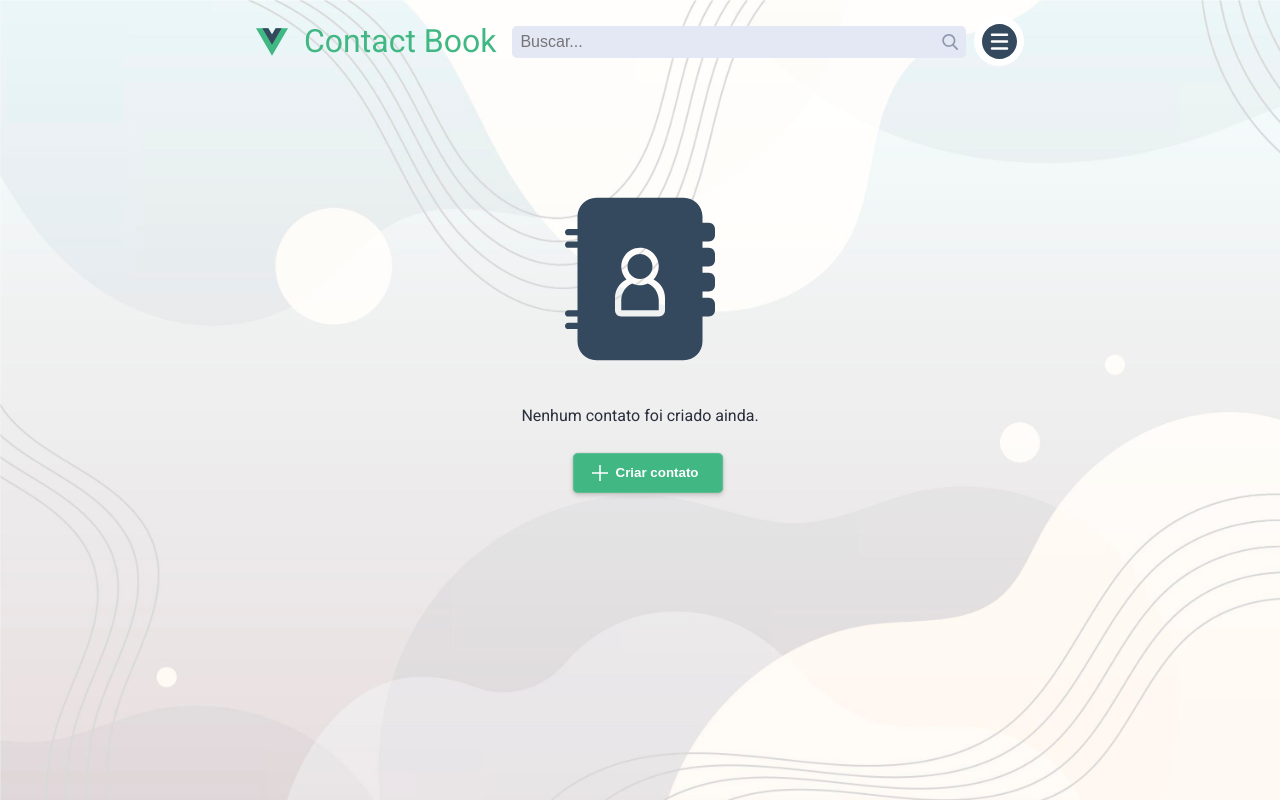
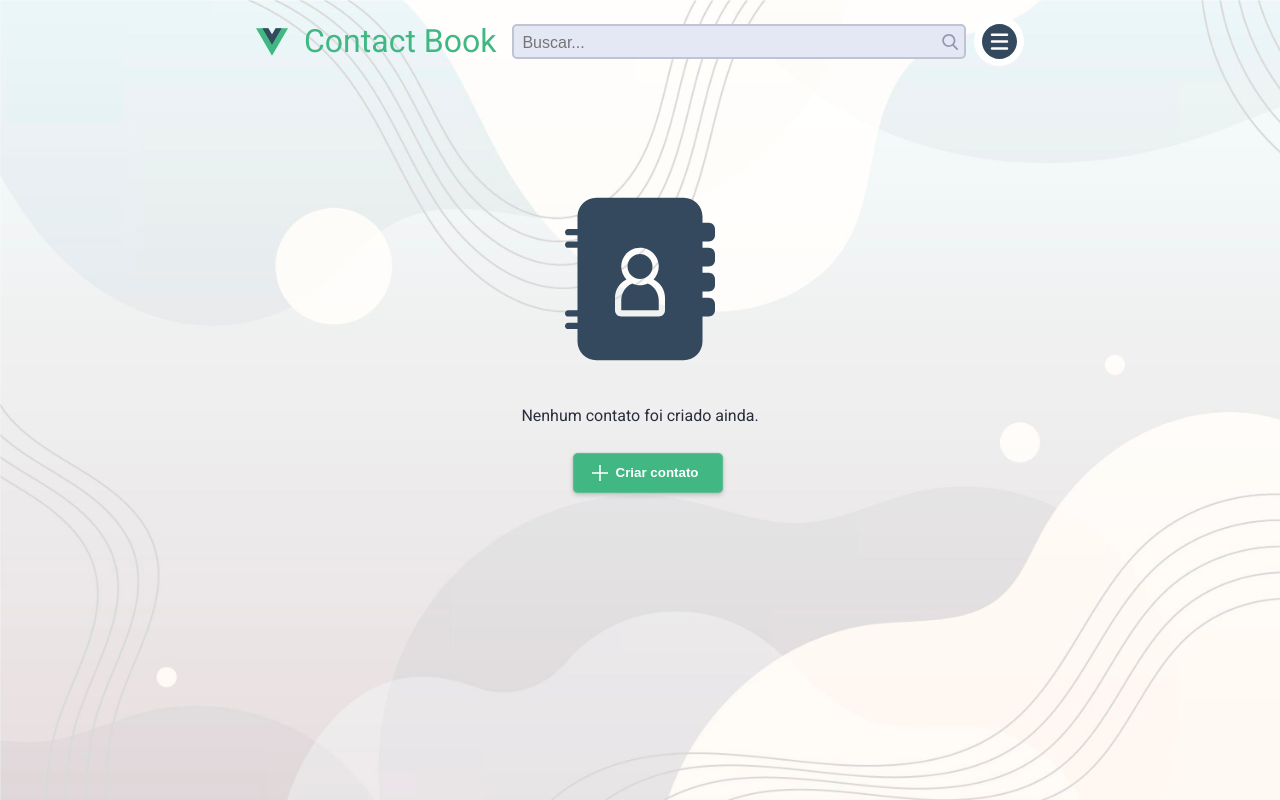
Before and after one commit to livresaber/contact-vue-book, a Vue app: page / in a window 1280 px wide. Built offline with nearby package versions, Linux system fonts and the light colour scheme; what maska would draw is missing.

Commit message:
adjustment color input search

```diff
--- a/src/components/AppSearch/index.vue
+++ b/src/components/AppSearch/index.vue
@@ -49,13 +49,13 @@ const search = () => {
     font-size: 1rem;
     color: var(--color-secondary-light);
     width: 100%;
-    height: 2rem;
+    height: 2.2rem;
     background: var(--pale-grey);
-    padding: 0.438rem 0.5rem 0.375rem;
-    border: 0;
+    padding: 0.5rem 0.5rem 0.375rem;
+    border: 2px solid var(--color-border);
     border-radius: var(--border-radius);
     &:focus {
-      box-shadow: 0 0 0 2px var(--color-primary);
+      border: 2px solid var(--color-primary);
       outline: none;
     }
   }
```
